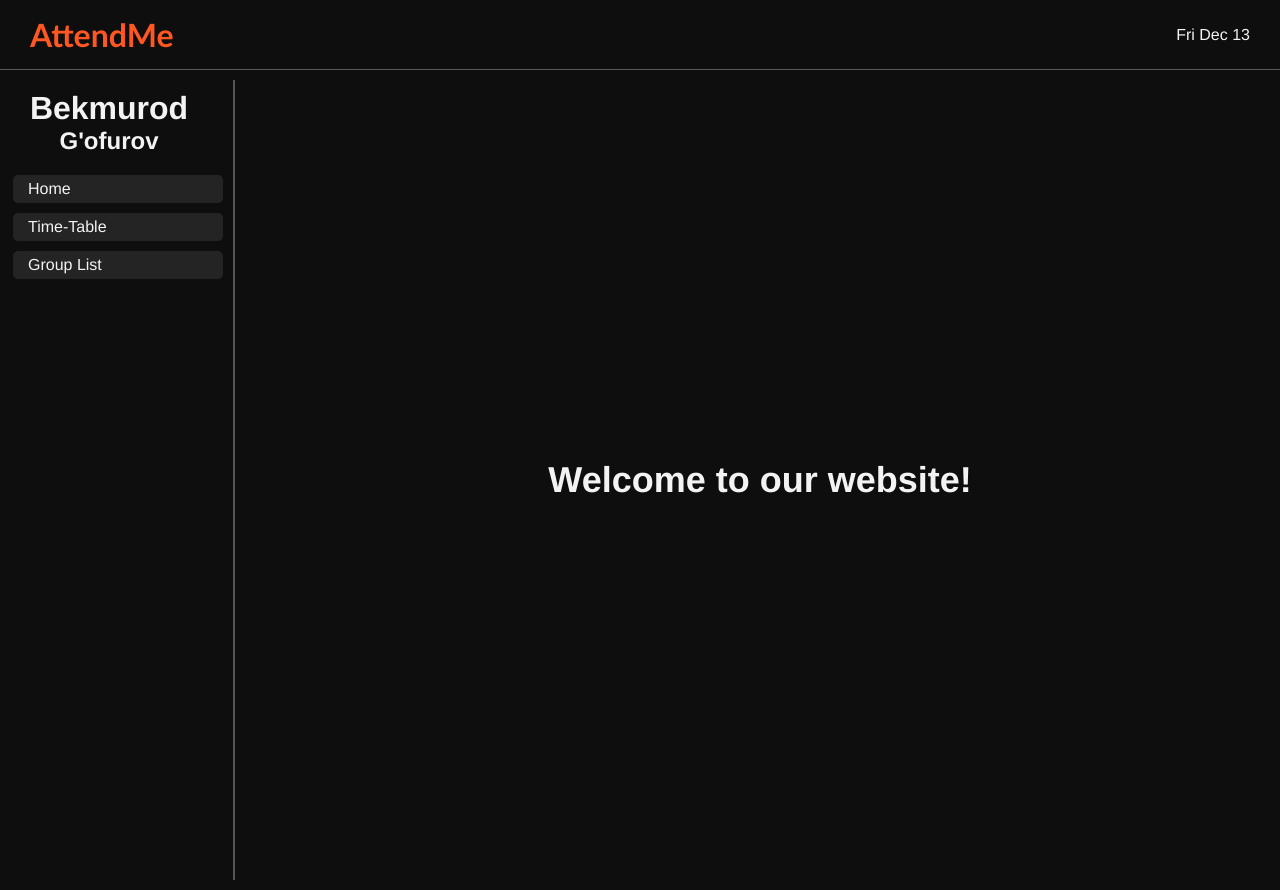
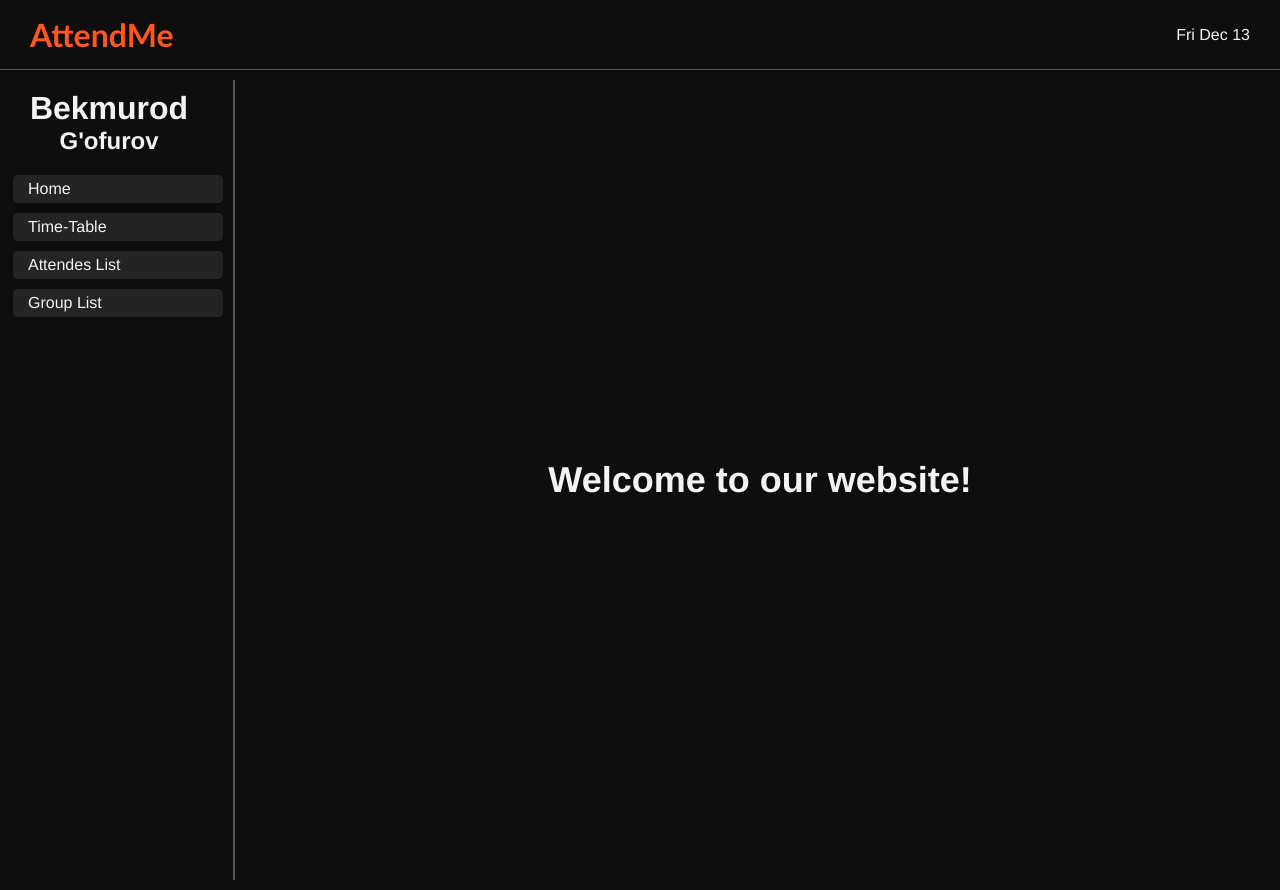
Before and after one commit to BekmurodGofurov/src, a React (Vite) app: page / in a window 1280 px wide. Built offline with nearby package versions, Linux system fonts and the light colour scheme.

Commit message:
attendes button in side bar

```diff
--- a/src/components/leftMainSideBar/LeftMainSideBar.jsx
+++ b/src/components/leftMainSideBar/LeftMainSideBar.jsx
@@ -1,12 +1,14 @@
 import React from "react";
 import { Link } from "react-router-dom";
-import { FaHome, FaCalendarAlt, FaUser } from "react-icons/fa"; // Ikonkalar
+import { FaHome, FaCalendarAlt} from "react-icons/fa"; // Ikonkalar
 import { FaUsers } from "react-icons/fa";
+import { FaListCheck } from "react-icons/fa6";
 import "./LeftMainSideBar.scss";
 
 const btnList = [
   { name: "Home", page: "/", icon: <FaHome /> },
   { name: "Time-Table", page: "/time-table", icon: <FaCalendarAlt /> },
+  { name: "Attendes List", page: "/attendes-list", icon: <FaListCheck /> },
   { name: "Group List", page: "/students-list", icon: <FaUsers /> },
 ];
 
```
